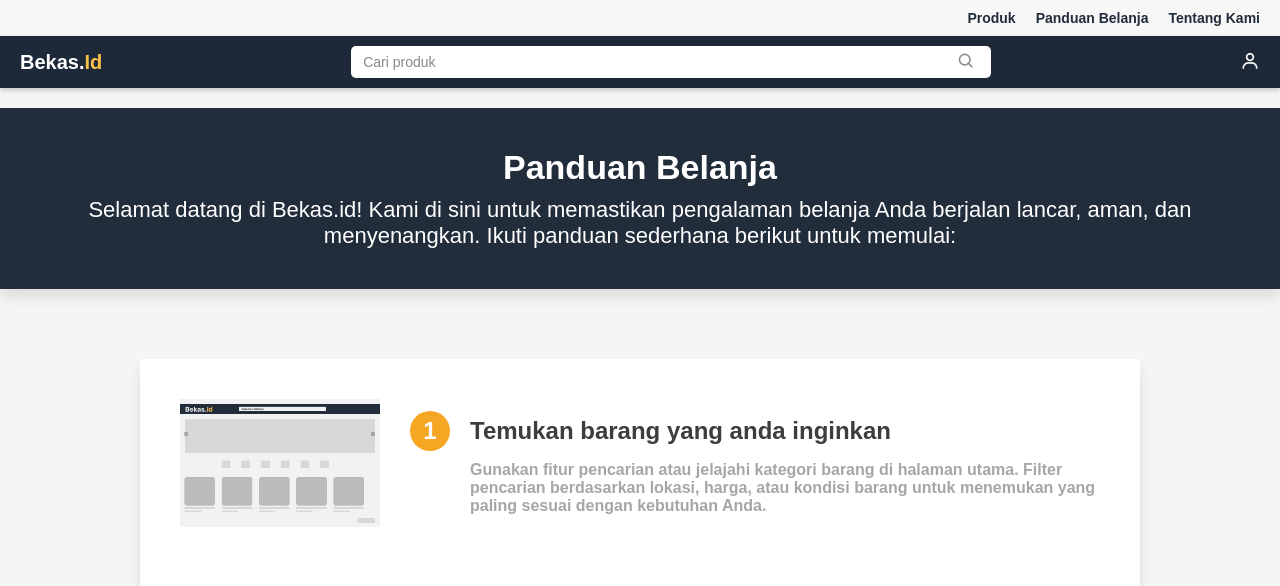
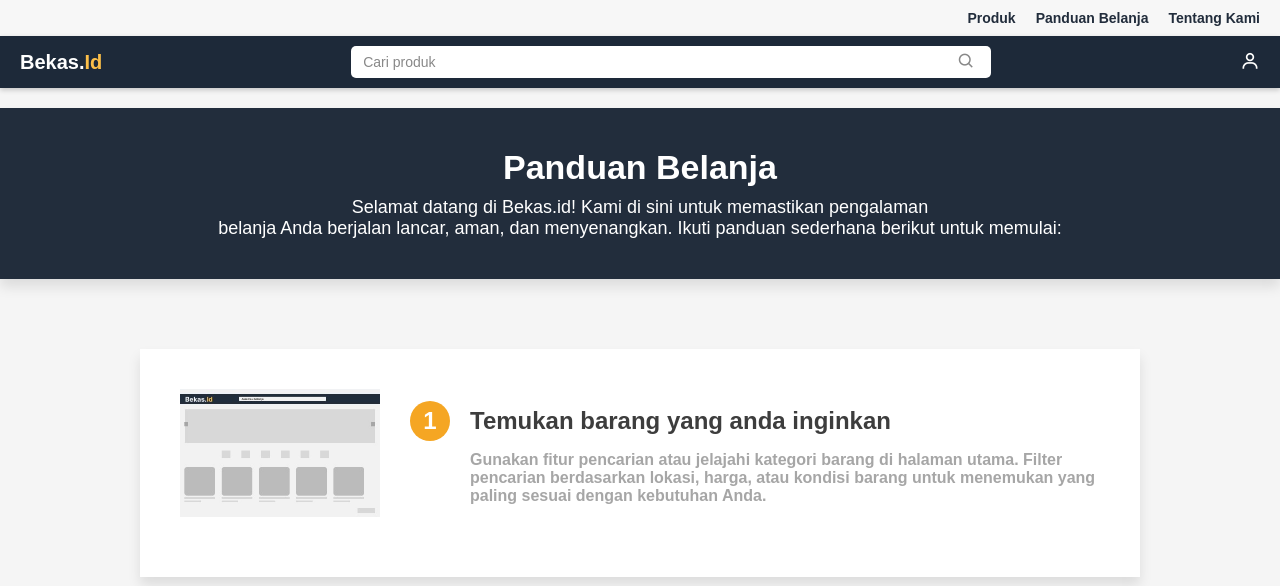
Before and after one commit to lailIzza/uasPemweb1, a PHP site: page /panduan.php in a window 1280 px wide. Shown: the top 586 px of the page. Run offline with PHP 8.4, Linux system fonts and the light colour scheme.

Commit message:
edit ukuran header

```diff
--- a/panduan.php
+++ b/panduan.php
@@ -38,7 +38,7 @@
     }
 
     .header p {
-        font-size: 22px;
+        font-size: 18px;
         margin: 10px 0 0;
     }
 
@@ -140,7 +140,7 @@
                     Panduan Belanja
                 </h1>
                 <p>
-                    Selamat datang di Bekas.id! Kami di sini untuk memastikan pengalaman belanja Anda berjalan lancar,
+                    Selamat datang di Bekas.id! Kami di sini untuk memastikan pengalaman <br>belanja Anda berjalan lancar,
                     aman, dan menyenangkan. Ikuti panduan sederhana berikut untuk memulai:
                 </p>
             </div>
```
